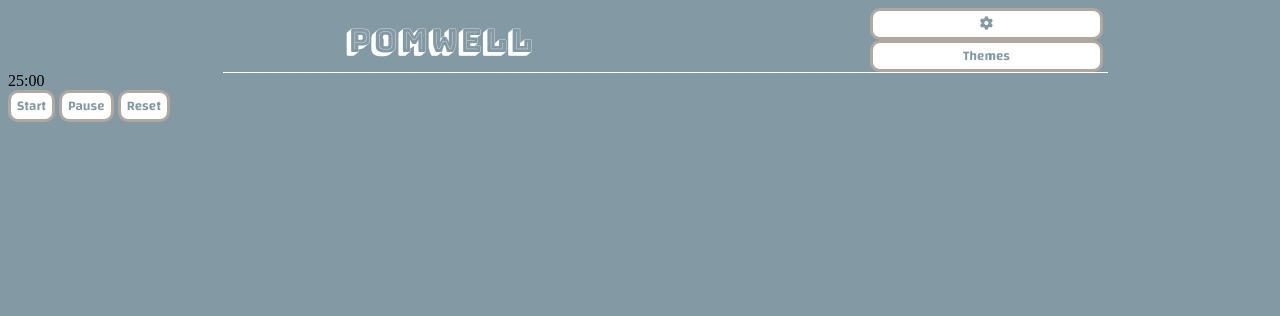
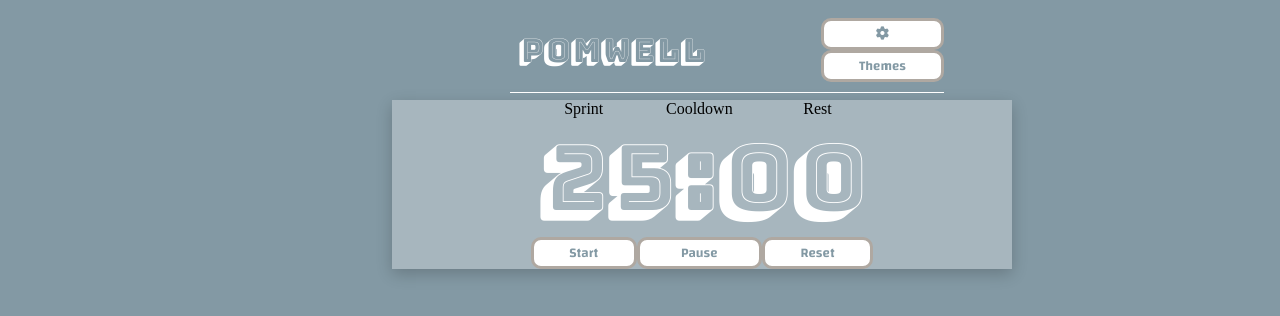
Before and after one commit to Chuck-Woody/Pomwell, a website built with webpack: page index.html in a window 1280 px wide. Built offline with nearby package versions, Linux system fonts and the light colour scheme.

Commit message:
Add timer-card css

```diff
--- a/index.html
+++ b/index.html
@@ -20,14 +20,16 @@
 
     <div class="modal">
 
-    <div class="timer-length"> Timer Length
+      <div class="timer-length"> Sprint Length
         <input type="number" id="timer-length">
       </div>
-    <div class="break-length">Break Length
+      <div class="break-length">Cooldown Length
         <input type="number" id="break-length">
+      </div>
+      <div class="break-length">Rest Length
+        <input type="number" id="rest-length">
+      </div>
       <div class="close">&times;</div>
-  </div>
-
     </div>
 
     <nav class="nav-bar-container">
@@ -40,11 +42,15 @@
     </nav>
 
     <div class="timer-container">
-    <div class="timer-card">
+      <div class="default timer-card">
+        <div class="default tab sprint">Sprint</div>
+        <div class="default tab cooldown">Cooldown</div>
+        <div class="default tab rest">Rest</div>
+
         <div class="timer-value">25:00</div>
-      <button class="btn timer start">Start</button>
-      <button class="btn timer pause">Pause</button>
-      <button class="btn timer reset">Reset</button>
+        <button class="default btn timer start">Start</button>
+        <button class="default btn timer pause">Pause</button>
+        <button class="default btn timer reset">Reset</button>
       </div>
     </div>
 
--- a/src/index.js
+++ b/src/index.js
@@ -43,6 +43,7 @@ hello.addEventListener("click",function(){
     settingsPage.style.display = "none"
   } else {
     settingsPage.style.display = "flex"
+    // settingsPage.style.position ="fixed";
     settingsPage.style.gridTemplateColumns = 1
 
   }
--- a/src/index.scss
+++ b/src/index.scss
@@ -5,6 +5,11 @@
 // #684C45
 
 //General
+:root {
+  --dark-shadow: 0 5px 15px rgba(0, 0, 0, 0.2);
+  --light-shadow: 0 5px 15px rgba(0, 0, 0, 0.1);
+  --body-width: 620px;
+}
 
 .btn {
   font-family: Changa;
@@ -22,7 +27,10 @@
 //Body
 
 body {
+  position: relative;
+  left: 30%;
   background: #8399a4;
+  max-width: var(--body-width);
 }
 
 //Nav Positioning
@@ -33,7 +41,7 @@ body {
   grid-template-areas:
   " . logo logo . button1 . "
   " . logo logo . button2 . ";
-  padding: 0px;
+  padding: 10px;
 }
 
 .nav-settings {
@@ -51,13 +59,74 @@ body {
 }
 //underline
 .nav-underline {
+
   height: 0.025vh;
   background: white;
   position: absolute;
   top: 100%;
   width: 70%;
-  right: 13%;
+  right: 11%;
   margin: auto;
+}
+
+//timer container
+
+.timer-container {
+  margin-top: 1vh;
+}
+
+//Default Timer Card
+.timer-card{
+  background: hsl(200, 15%, 70%);
+  box-shadow: var(--dark-shadow);
+
+  display: grid;
+  grid-template-areas:
+  " . tab1 tab2 tab3 . "
+  "timer timer timer timer timer"
+  "timer timer timer timer timer"
+  " . start pause reset . ";
+}
+
+.tab {
+  justify-self: center;
+  align-self: center;
+}
+.timer-value{
+  justify-self: center;
+  align-self: center;
+  font-family: 'Bungee Shade', cursive;
+  font-size:90px;
+  color: white;
+
+}
+.tab.sprint{
+  grid-area: tab1;
+
+
+}
+
+.tab.cooldown{
+  grid-area: tab2;
+}
+
+.tab.rest{
+  grid-area: tab3;
+}
+
+.timer-value {
+  grid-area: timer;
+}
+
+.timer.start {
+  grid-area: start;
+}
+
+.timer.pause {
+  grid-area: pause;
+}
+.timer.reset {
+  grid-area: reset;
 }
 
 // Settings Modal
@@ -66,9 +135,9 @@ body {
   display: none;
   position: fixed;
   z-index: 1;
-  width: 100%;
+  max-width: var(--body-width);
   height: 100%;
-  overflow: auto;
+  overflow: none;
   background-color: rgb((0), 0, 0);
   background-color: rgba(0,0,0,0.4);
 }
--- a/src/timer.js
+++ b/src/timer.js
@@ -64,8 +64,8 @@ class Timer {
     }
 
     resetTimer(){
-      this.seconds = (this.length) * 60;
-      this.printTime()
+      this.seconds = (this.length) * 60 + 1;
+
     }
 }
 
```
Also changed, not shown: dist/main.css, dist/main.js. Lines whose indentation alone changed are shown as unchanged.
